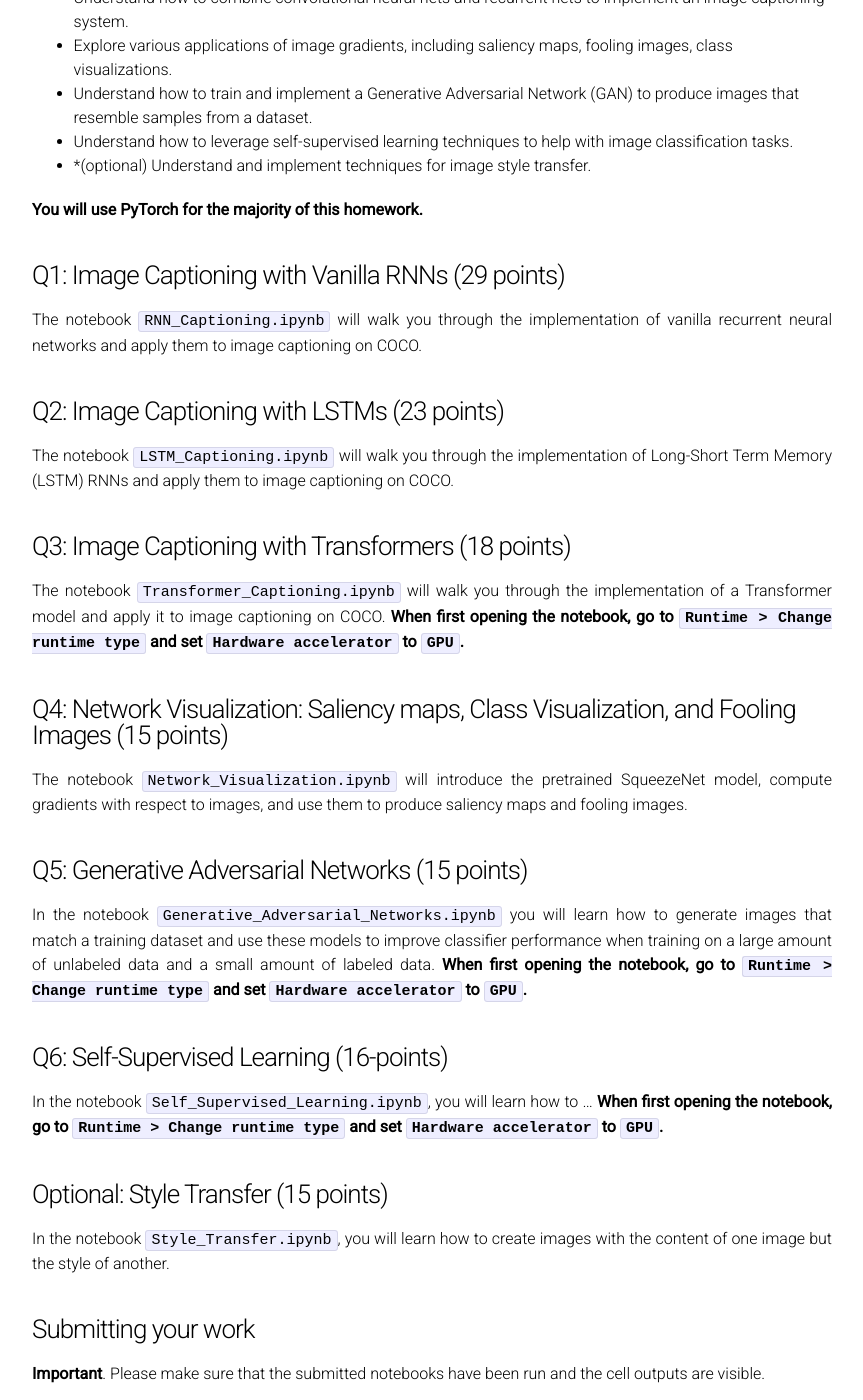
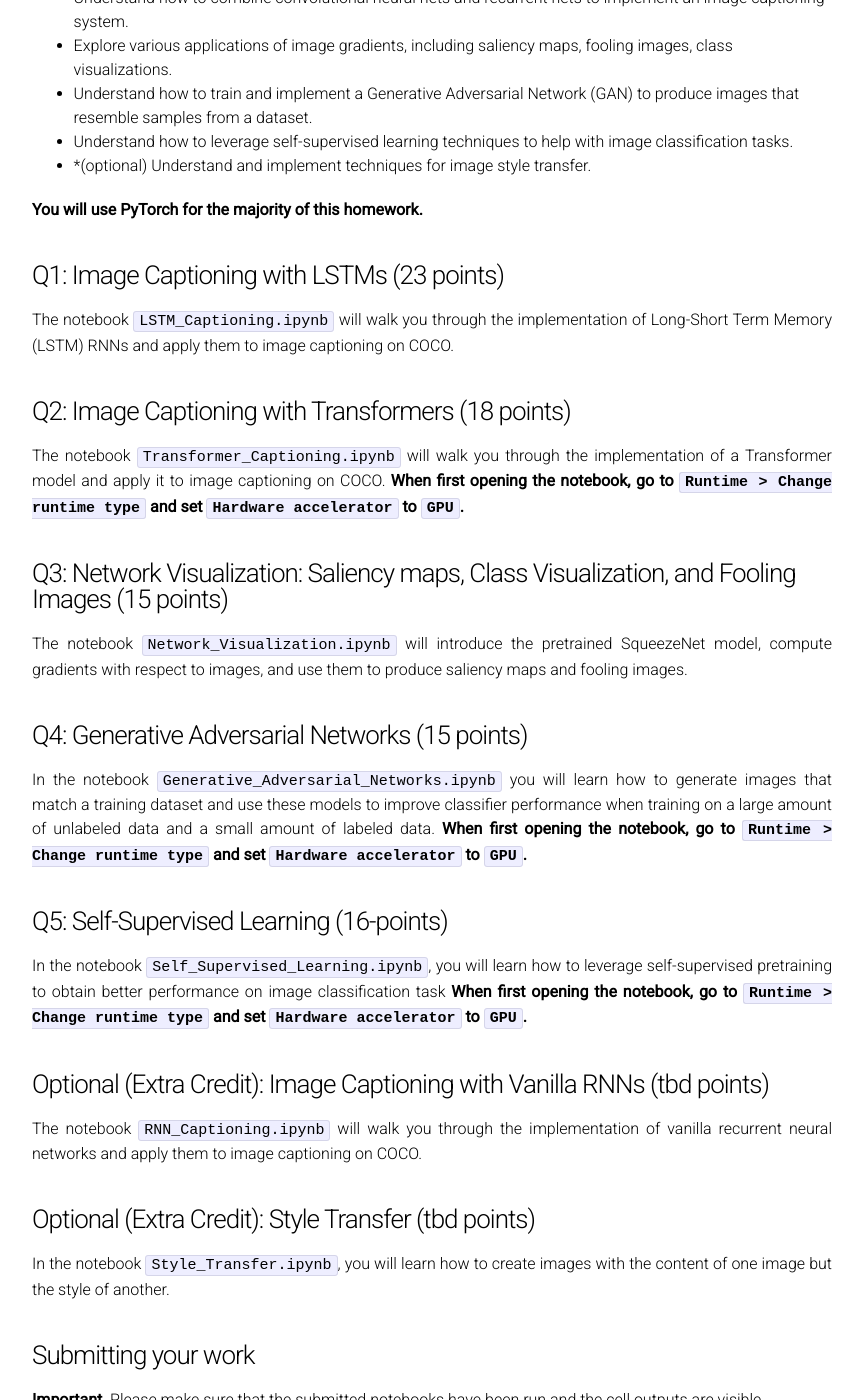
Before and after one commit to cs231n/cs231n.github.io, a Jekyll site: the page built from assignments/2021/assignment3.md, in a window 1280 px wide and 1400 px high, scrolled down 1566 px. Shown: the whole window, without its empty margins (208-1071 px from the left). Built offline with Jekyll 4.4.1, drawn with Linux system fonts in a browser that asks for light colours; some of the changed text lies outside the part shown.

Commit message:
Update assignment3.md

```diff
--- a/assignments/2021/assignment3.md
+++ b/assignments/2021/assignment3.md
@@ -18,13 +18,13 @@ This assignment is due on **Tuesday, May 25 2021** at 11:59pm PDT.
 - [Setup](#setup)
 - [Goals](#goals)
   - [Google Colaboratory](#option-a-google-colaboratory-recommended)
-- [Q1: Image Captioning with Vanilla RNNs (29 points)](#q1-image-captioning-with-vanilla-rnns-29-points)
-- [Q2: Image Captioning with LSTMs (23 points)](#q2-image-captioning-with-lstms-23-points)
-- [Q3: Image Captioning with Transformers ( points)](#q3-image-captioning-with-transformers-18-points)
-- [Q4: Network Visualization: Saliency maps, Class Visualization, and Fooling Images (15 points)](#q3-network-visualization-saliency-maps-class-visualization-and-fooling-images-15-points)
-- [Q5: Generative Adversarial Networks (15 points)](#q5-generative-adversarial-networks-15-points)
-- [Q6: Self-Supervised Learning for Image Classification (16 points)](#q6-self-supervised-learning-16-points)
-- [Optional: Style Transfer (15 points)](#optional-style-transfer-15-points)
+- [Q1: Image Captioning with LSTMs (23 points)](#q1-image-captioning-with-lstms-23-points)
+- [Q2: Image Captioning with Transformers (18 points)](#q2-image-captioning-with-transformers-18-points)
+- [Q3: Network Visualization: Saliency maps, Class Visualization, and Fooling Images (15 points)](#q3-network-visualization-saliency-maps-class-visualization-and-fooling-images-15-points)
+- [Q4: Generative Adversarial Networks (15 points)](#q4-generative-adversarial-networks-15-points)
+- [Q5: Self-Supervised Learning for Image Classification (15 points)](#q5-self-supervised-learning-15-points)
+- [Optional (Extra Credit): Image Captioning with Vanilla RNNs (tbd points)](#optional-image-captioning-with-vanilla-rnns-29-points)
+- [Optional (Extra Credit): Style Transfer (tbd points)](#optional-style-transfer-15-points)
 - [Submitting your work](#submitting-your-work)
 
 
@@ -56,31 +56,31 @@ The goals of this assignment are as follows:
 
 **You will use PyTorch for the majority of this homework.**
 
-### Q1: Image Captioning with Vanilla RNNs (29 points)
+### Q1: Image Captioning with LSTMs (23 points)
+
+The notebook `LSTM_Captioning.ipynb` will walk you through the implementation of Long-Short Term Memory (LSTM) RNNs and apply them to image captioning on COCO.
+
+### Q2: Image Captioning with Transformers (18 points)
+
+The notebook `Transformer_Captioning.ipynb` will walk you through the implementation of a Transformer model and apply it to image captioning on COCO. **When first opening the notebook, go to `Runtime > Change runtime type` and set `Hardware accelerator` to `GPU`.**
+
+### Q3: Network Visualization: Saliency maps, Class Visualization, and Fooling Images (15 points)
+
+The notebook `Network_Visualization.ipynb` will introduce the pretrained SqueezeNet model, compute gradients with respect to images, and use them to produce saliency maps and fooling images.
+
+### Q4: Generative Adversarial Networks (15 points)
+
+In the notebook `Generative_Adversarial_Networks.ipynb` you will learn how to generate images that match a training dataset and use these models to improve classifier performance when training on a large amount of unlabeled data and a small amount of labeled data. **When first opening the notebook, go to `Runtime > Change runtime type` and set `Hardware accelerator` to `GPU`.**
+
+### Q5: Self-Supervised Learning (16-points)
+
+In the notebook `Self_Supervised_Learning.ipynb`, you will learn how to leverage self-supervised pretraining to obtain better performance on image classification task **When first opening the notebook, go to `Runtime > Change runtime type` and set `Hardware accelerator` to `GPU`.**
+
+### Optional (Extra Credit): Image Captioning with Vanilla RNNs (tbd points)
 
 The notebook `RNN_Captioning.ipynb` will walk you through the implementation of vanilla recurrent neural networks and apply them to image captioning on COCO.
 
-### Q2: Image Captioning with LSTMs (23 points)
-
-The notebook `LSTM_Captioning.ipynb` will walk you through the implementation of Long-Short Term Memory (LSTM) RNNs and apply them to image captioning on COCO.
-
-### Q3: Image Captioning with Transformers (18 points)
-
-The notebook `Transformer_Captioning.ipynb` will walk you through the implementation of a Transformer model and apply it to image captioning on COCO. **When first opening the notebook, go to `Runtime > Change runtime type` and set `Hardware accelerator` to `GPU`.**
-
-### Q4: Network Visualization: Saliency maps, Class Visualization, and Fooling Images (15 points)
-
-The notebook `Network_Visualization.ipynb` will introduce the pretrained SqueezeNet model, compute gradients with respect to images, and use them to produce saliency maps and fooling images.
-
-### Q5: Generative Adversarial Networks (15 points)
-
-In the notebook `Generative_Adversarial_Networks.ipynb` you will learn how to generate images that match a training dataset and use these models to improve classifier performance when training on a large amount of unlabeled data and a small amount of labeled data. **When first opening the notebook, go to `Runtime > Change runtime type` and set `Hardware accelerator` to `GPU`.**
-
-### Q6: Self-Supervised Learning (16-points)
-
-In the notebook `Self_Supervised_Learning.ipynb`, you will learn how to ... **When first opening the notebook, go to `Runtime > Change runtime type` and set `Hardware accelerator` to `GPU`.**
-
-### Optional: Style Transfer (15 points)
+### Optional (Extra Credit): Style Transfer (tbd points)
 
 In the notebook `Style_Transfer.ipynb`, you will learn how to create images with the content of one image but the style of another.
 
```
